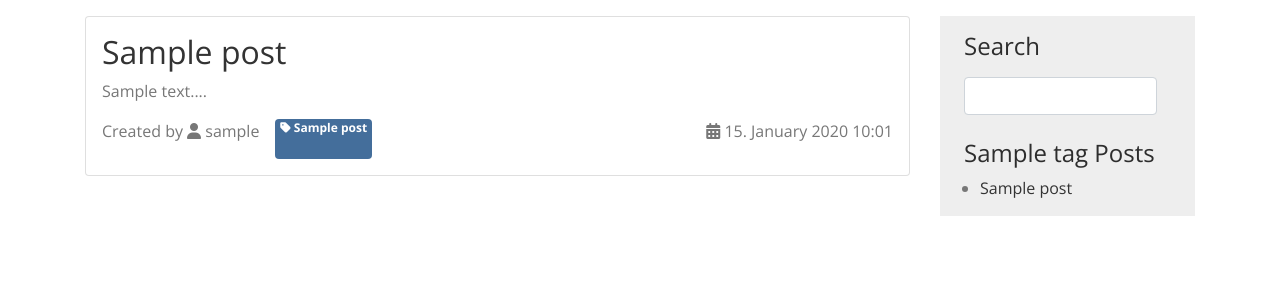
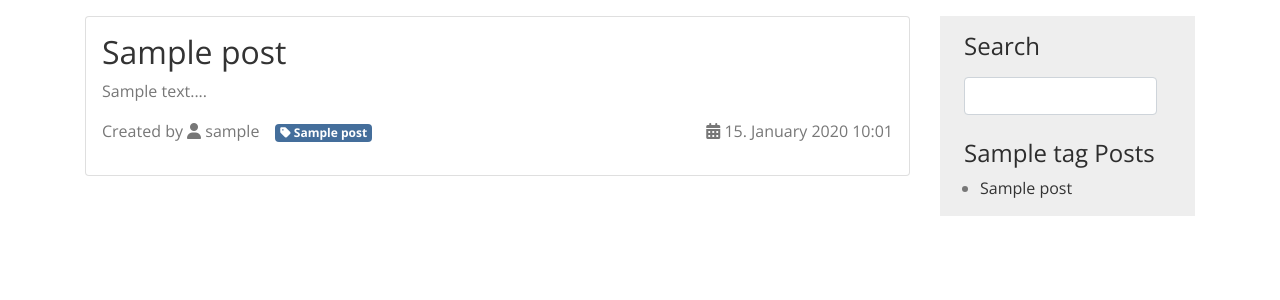
Before and after one commit to afanasev-anton/Alumni_union, a Symfony app: template templates/pages/showTag.html.twig in a window 1280 px wide. Shown: the part 78-378 px from the top of the page. Run offline with Twig, Linux system fonts and the light colour scheme; the template is opened without the code that fills it: most values are stand-ins (such as "Sample title", 1, 10 or a date in 2020); some libraries are stand-ins or nearby versions.

Commit message:
small graphic glitch fixed with tags

```diff
--- a/templates/pages/_show_tags.html.twig
+++ b/templates/pages/_show_tags.html.twig
@@ -1,5 +1,10 @@
-<a href="{{ path('showTag', {'tag': post.name == app.request.query.get('tag') ? null : post.name}) }}"
-    class="badge badge-{{ post.name == app.request.query.get('tag') ? 'success' : 'primary' }}"
->
-    <i class="fa fa-tag"></i> {{ post.name }}
-</a>
+
+    <p class="post-tags">
+
+            <a href="{{ path('showTag', {'tag': post.name == app.request.query.get('tag') ? null : post.name}) }}"
+               class="badge badge-{{ post.name == app.request.query.get('tag') ? 'success' : 'primary' }}"
+            >
+                <i class="fa fa-tag"></i> {{ post.name }}
+            </a>
+
+    </p>
```
